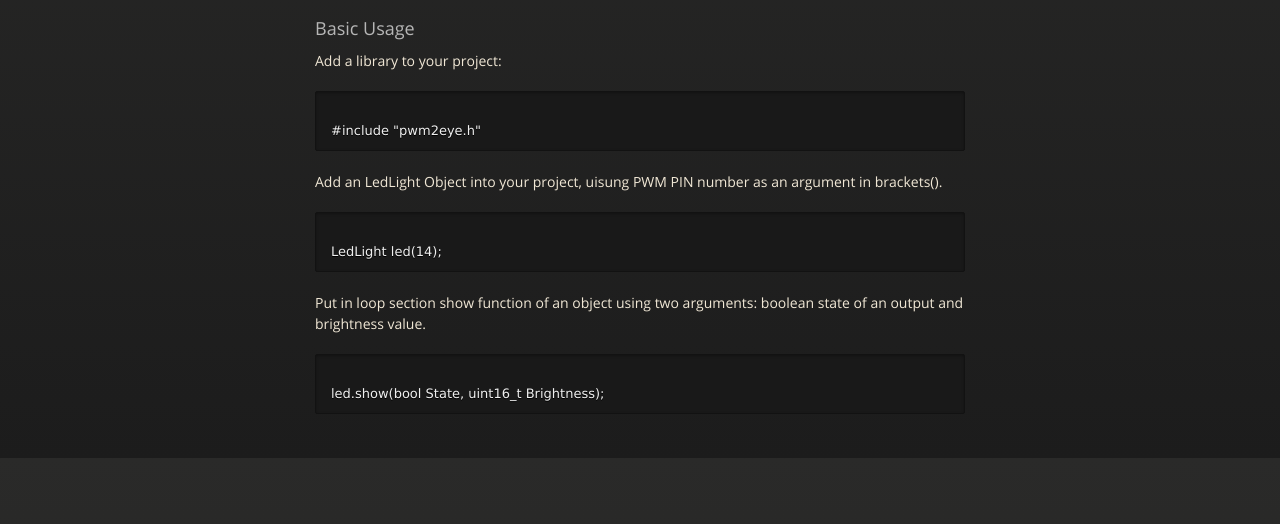
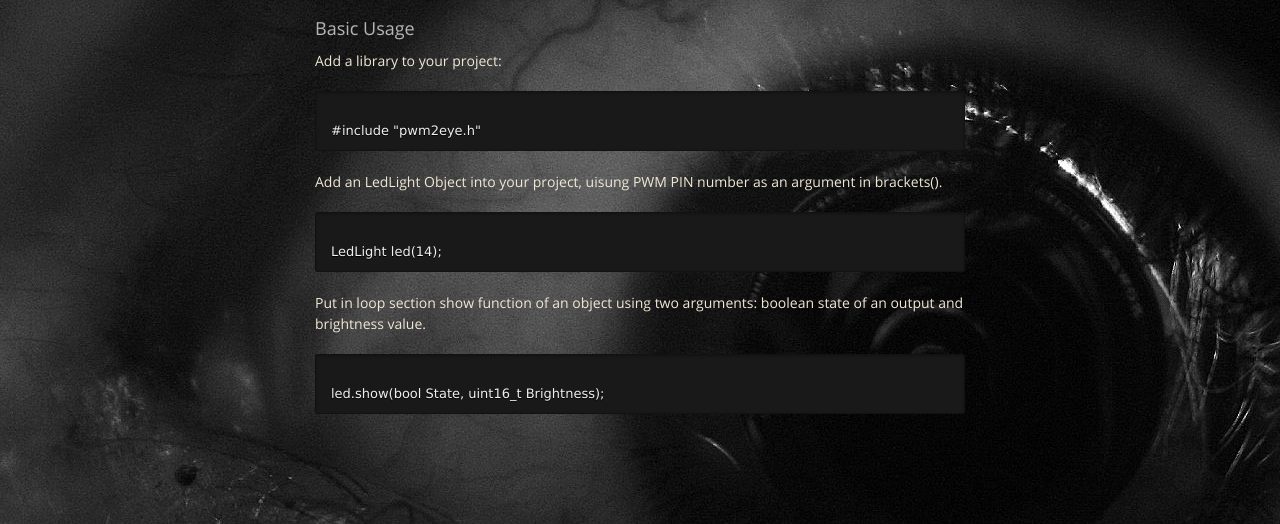
Before and after one commit to vosembit/PWM2EYE, a plain HTML site: page index.html in a window 1280 px wide. Shown: the part 342-866 px from the top of the page. Drawn offline with nearby package versions, Linux system fonts and the light colour scheme.

Commit message:
Update styles.css

```diff
--- a/stylesheets/styles.css
+++ b/stylesheets/styles.css
@@ -536,12 +536,12 @@ body {
   font-weight: normal;
   background: url(../images/bg_eye.jpg) #252525;
   background-attachment: fixed !important;
-  background: -webkit-gradient(linear, 50% 0%, 50% 100%, color-stop(0%, #2a2a29), color-stop(100%, #1c1c1c));
+/*   background: -webkit-gradient(linear, 50% 0%, 50% 100%, color-stop(0%, #2a2a29), color-stop(100%, #1c1c1c));
   background: -webkit-linear-gradient(#2a2a29, #1c1c1c);
   background: -moz-linear-gradient(#2a2a29, #1c1c1c);
   background: -o-linear-gradient(#2a2a29, #1c1c1c);
   background: -ms-linear-gradient(#2a2a29, #1c1c1c);
-  background: linear-gradient(#2a2a29, #1c1c1c);
+  background: linear-gradient(#2a2a29, #1c1c1c); */
 }
 
 h1, h2, h3, h4, h5, h6 {
```
